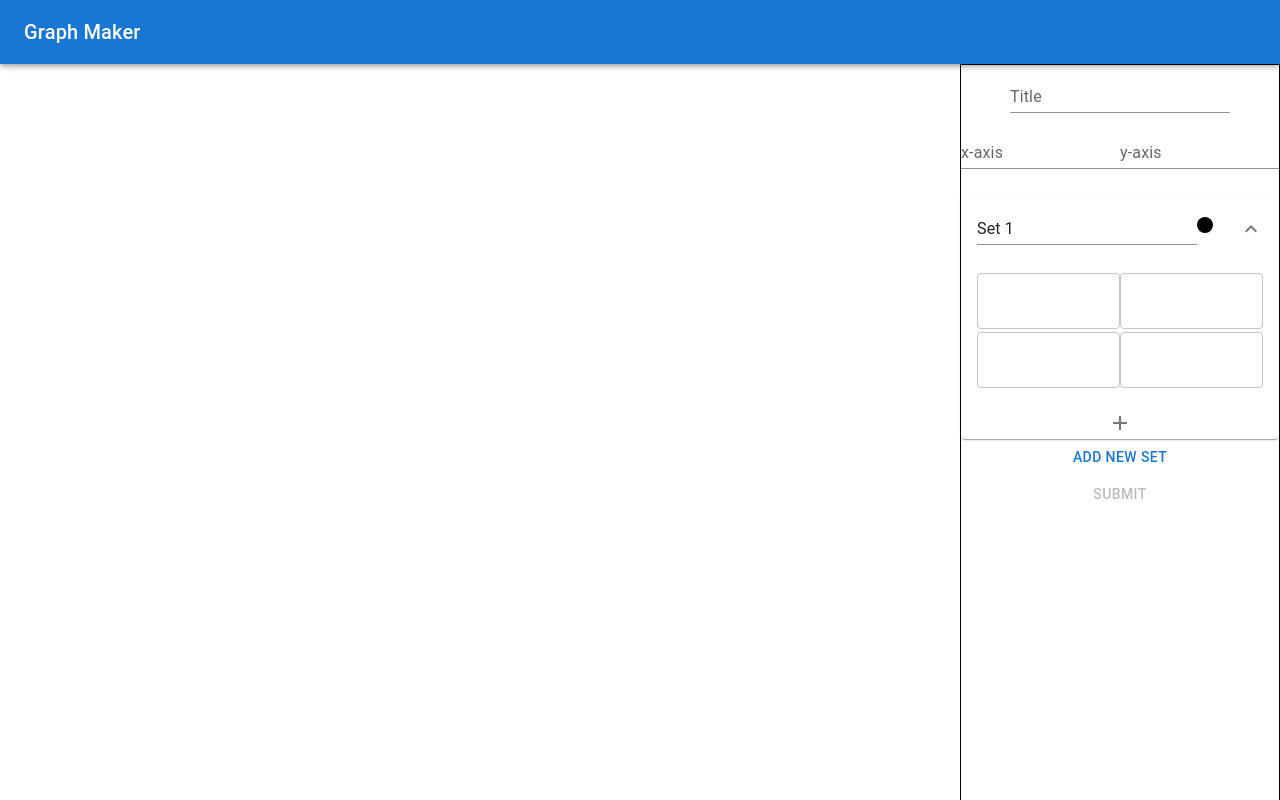
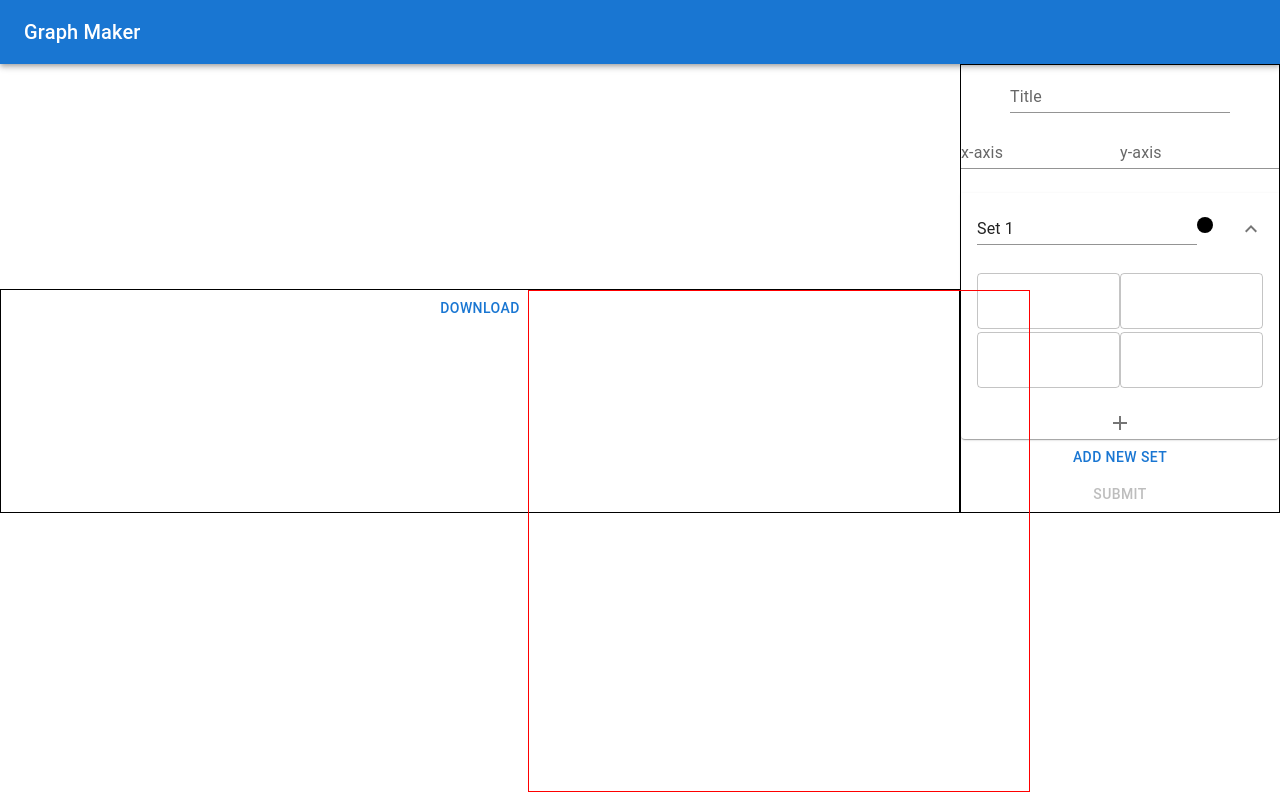
Before and after one commit to Skyrlon/graph-maker, a React (Create React App) app: page / in a window 1280 px wide. Shown: the top 800 px of the page. Built offline with nearby package versions, Linux system fonts and the light colour scheme.

Commit message:
Fix canvas not being drawn in firefox

```diff
--- a/src/App.js
+++ b/src/App.js
@@ -10,7 +10,7 @@ import DownloadSection from "./DownloadSection";
 const StyledBox = styled(Box)`
   display: grid;
   grid-template-columns: 75% 25%;
-  grid-template-rows: 3fr 1fr;
+  grid-template-rows: 1fr 1fr;
   gap: 0px 0px;
   grid-template-areas:
     "graph data-inputs"
--- a/src/DownloadSection.jsx
+++ b/src/DownloadSection.jsx
@@ -6,6 +6,7 @@ const StyledDownloadSection = styled.section`
   grid-area: save;
   border: 1px solid;
   #canvas {
+    position: absolute;
     width: 500px;
     height: 500px;
   }
@@ -18,7 +19,7 @@ function DownloadSection({ svgData }) {
     const canvas = canvasRef.current;
     const ctx = canvas.getContext("2d");
     const svgText = svgData.outerHTML;
-    var svg = new Blob([svgText], { type: "image/svg+xml;charset=utf-8" }),
+    const svg = new Blob([svgText], { type: "image/svg+xml;charset=utf-8" }),
       domURL = window.URL || window.webkitURL || window,
       url = domURL.createObjectURL(svg),
       img = new Image();
--- a/src/Graph.jsx
+++ b/src/Graph.jsx
@@ -4,6 +4,18 @@ import { sortArrayOfObjects } from "./Helpers";
 
 const StyledGraph = styled.div`
   grid-area: graph;
+  display: flex;
+  flex-direction: row;
+  justify-content: center;
+  align-items: center;
+  .container {
+    width: 50%;
+  }
+  svg {
+    position: relative;
+    width: 100%;
+    height: 100%;
+  }
 `;
 
 function Graph({ data, sendSvgData }) {
@@ -135,10 +147,11 @@ function Graph({ data, sendSvgData }) {
   return (
     <StyledGraph>
       {data && axis && (
-        <>
+        <div className="container">
           <svg
-            width="50%"
             viewBox={`0 0 ${imageLength} ${imageLength}`}
+            width={imageLength}
+            height={imageLength}
             xmlns="http://www.w3.org/2000/svg"
             ref={handleSvg}
           >
@@ -310,8 +323,7 @@ function Graph({ data, sendSvgData }) {
                 </g>
               ))}
           </svg>
-          {axis.x.amplitude} {axis.y.amplitude}
-        </>
+        </div>
       )}
     </StyledGraph>
   );
```
